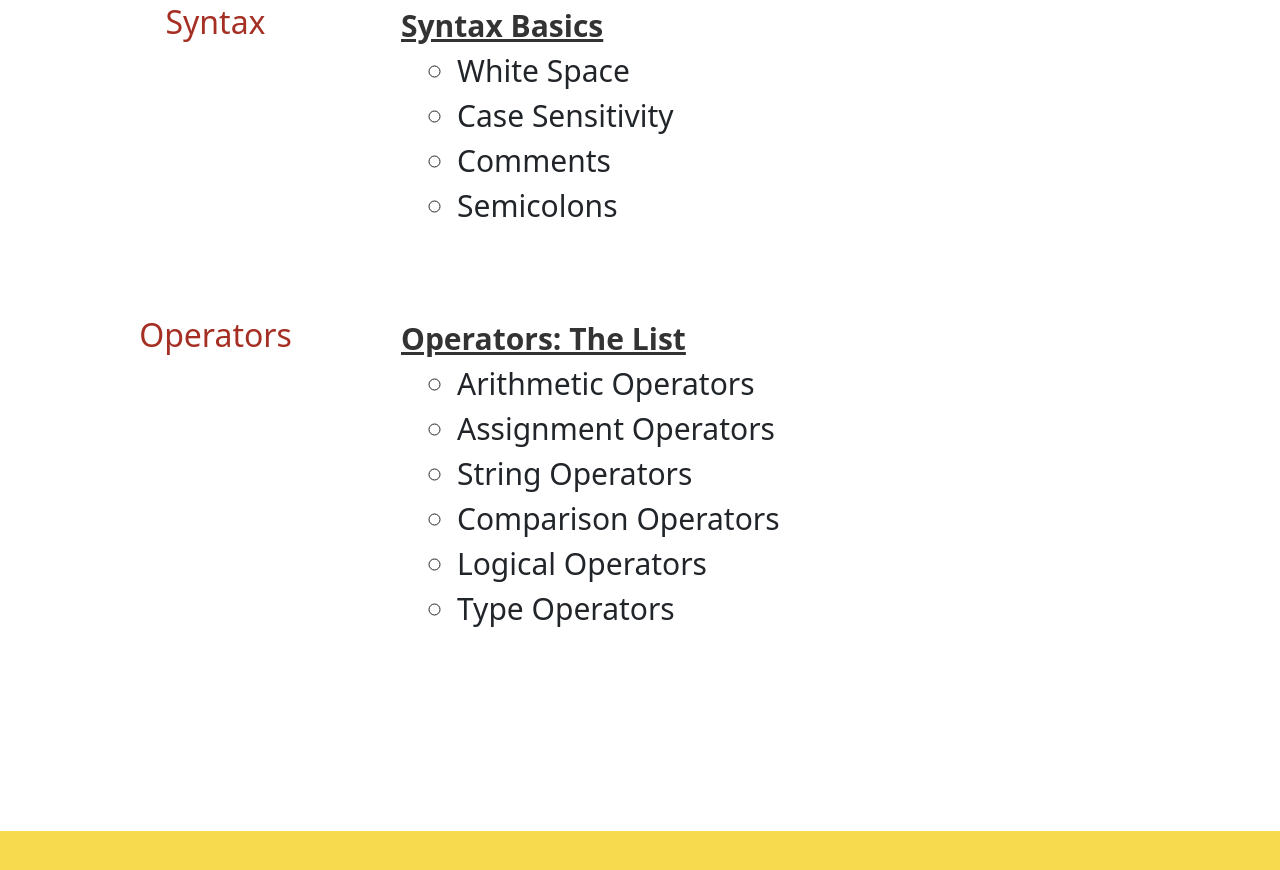
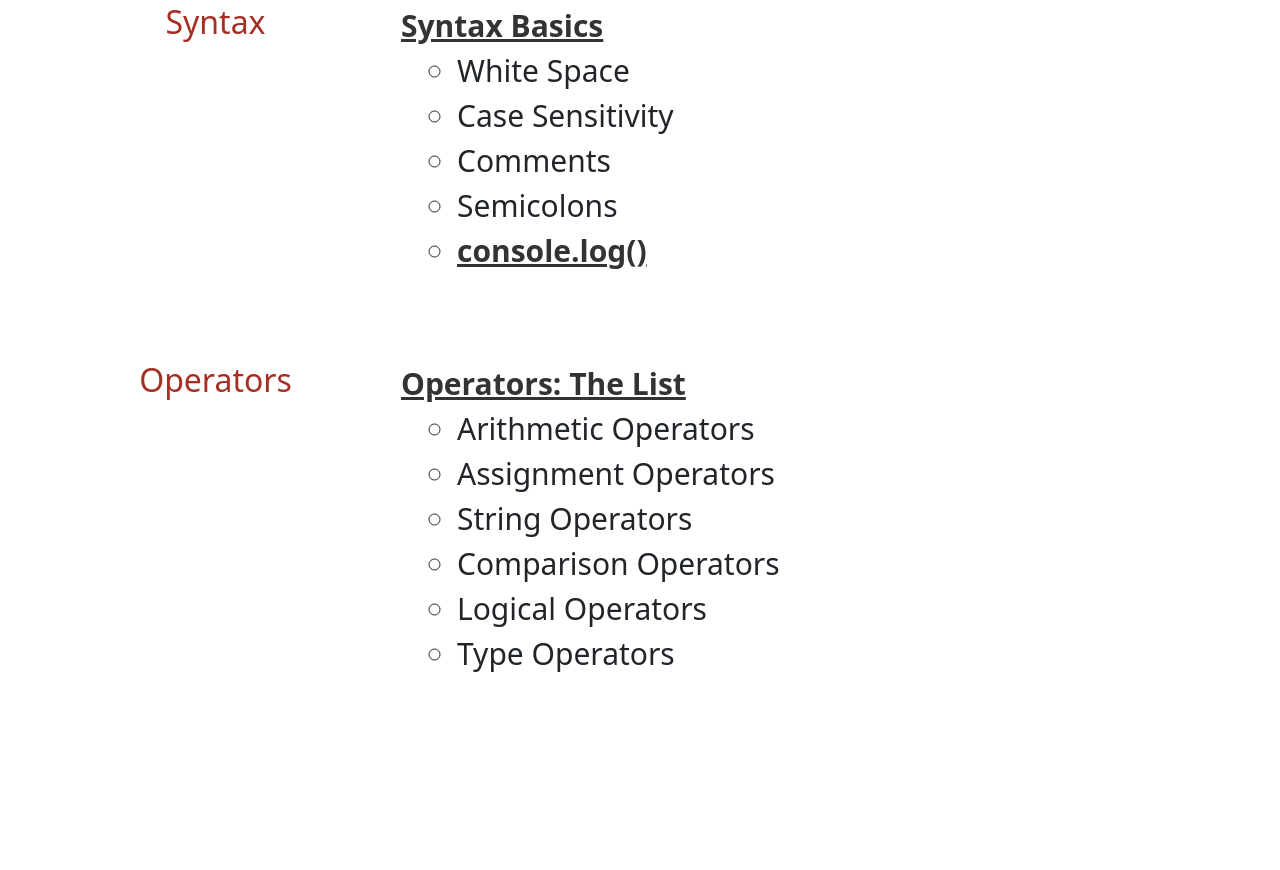
Before and after one commit to Alexg1021/bw-react-apprenticeship, a plain HTML site: page js-one.html in a window 1280 px wide. Shown: the part 3363-4233 px from the top of the page. Before the commit the page ends 4194 px from the top, so only its background shows below. Drawn offline with nearby package versions, Linux system fonts and the light colour scheme.

Commit message:
feat: adding console.log for tutorial purposes

```diff
--- a/js-one.html
+++ b/js-one.html
@@ -179,6 +179,7 @@
             <li>Case Sensitivity</li>
             <li>Comments</li>
             <li>Semicolons</li>
+            <li><a href="https://www.geeksforgeeks.org/javascript-console-log-with-examples/" target="_blank">console.log()</a></li>
           </ul>
         </ul>
       </main>
```
